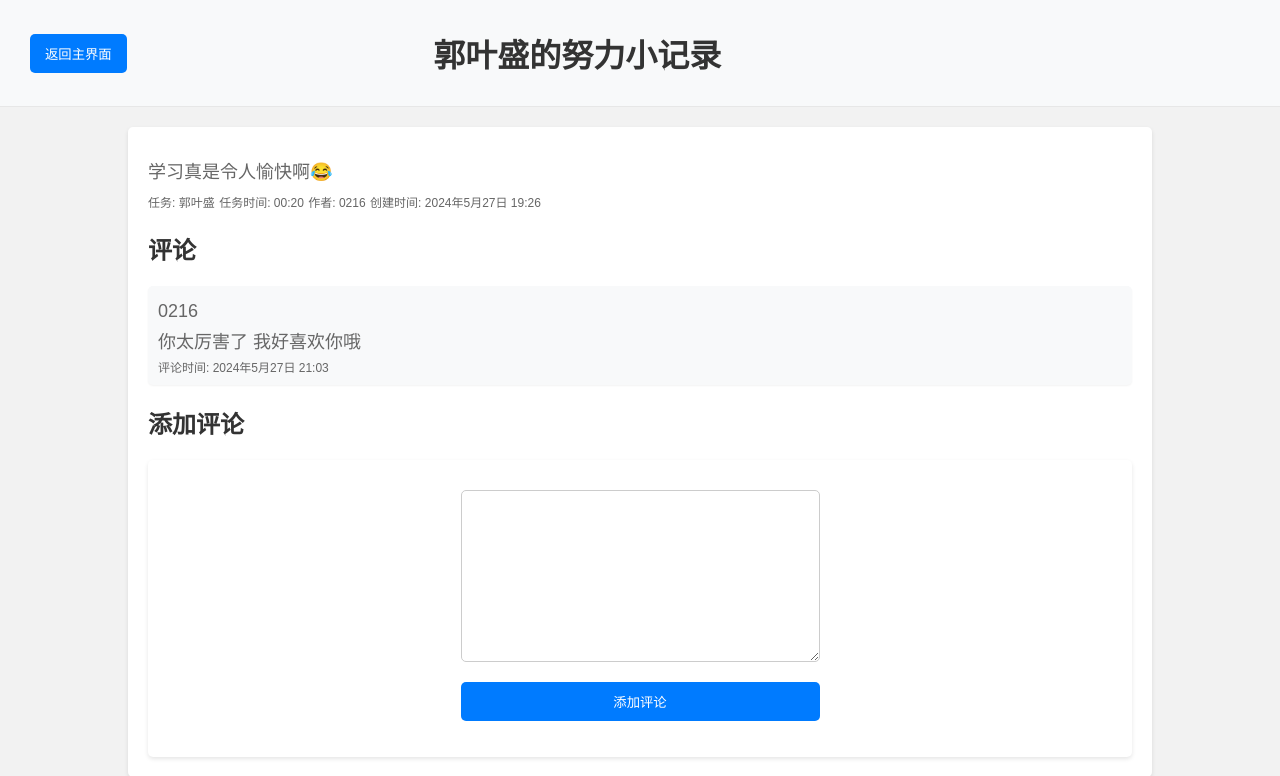
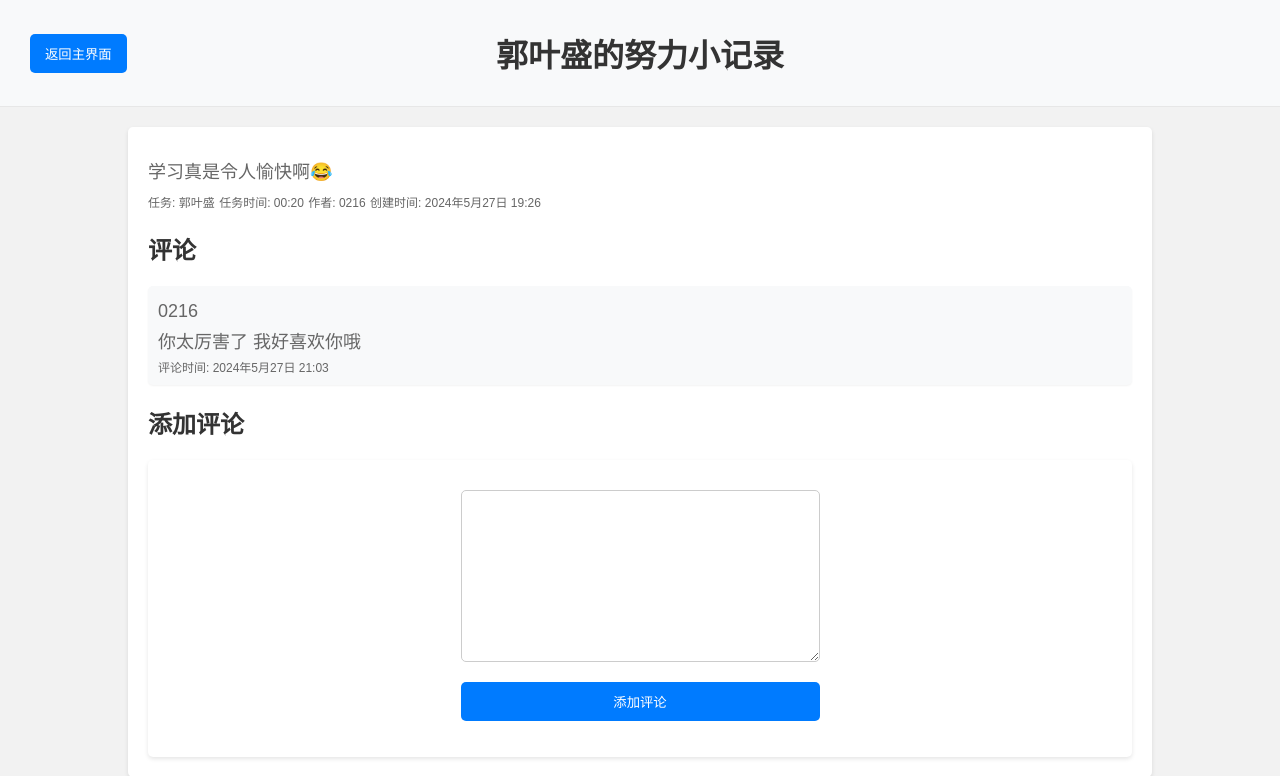
Before and after one commit to reinerina/comm_site, a Django app: page /post/21/ in a window 1280 px wide. Shown: the top 776 px of the page. Run offline with Django 4.2, Linux system fonts and the light colour scheme; a user stored in the database is signed in; data comes from the database, SQL or seed files in the repository.

Commit message:
fix:使详情界面标题居中

```diff
--- a/community/templates/community/post_detail.html
+++ b/community/templates/community/post_detail.html
@@ -9,11 +9,8 @@
         </div>
         <div class="navbar-center">
             <h1>{{ post.title }}</h1>
-            <div class="spacer"></div>
         </div>
-        <div class="navbar-right">
-            <div class="spacer"></div>
-        </div>
+        <div class="spacer"></div>
     </div>
   <div class="post-detail">
     <p>{{ post.content }}</p>
```
